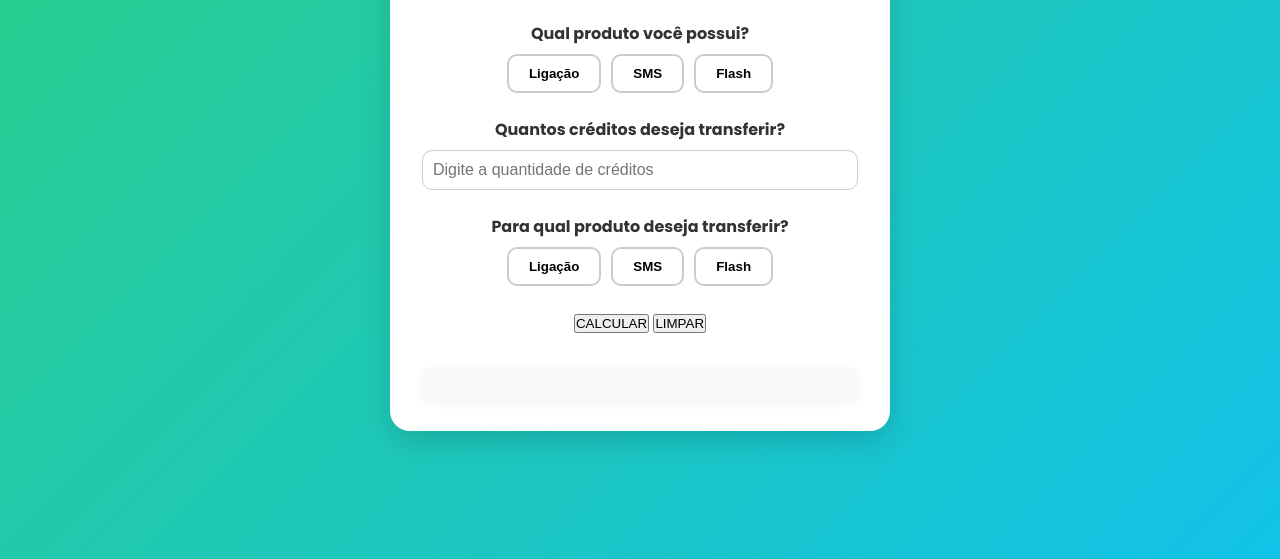
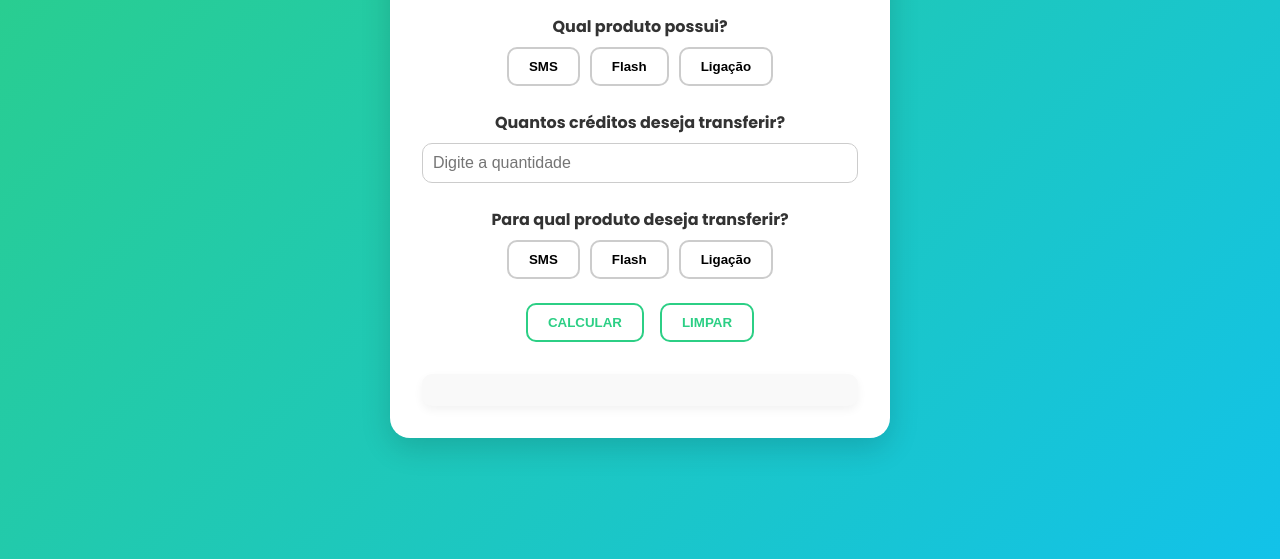
Before and after one commit to AmandaNogueiraa/Conversor-de-crditos, a plain HTML site: page index.html in a window 1280 px wide. Shown: the part 241-800 px from the top of the page. Drawn offline with Linux system fonts and the light colour scheme.

Commit message:
Update index.html

```diff
--- a/index.html
+++ b/index.html
@@ -1,47 +1,47 @@
 <!DOCTYPE html>
-<html lang="pt-BR">
+<html lang="pt-br">
 <head>
   <meta charset="UTF-8" />
-  <meta name="viewport" content="width=device-width, initial-scale=1.0" />
+  <meta name="viewport" content="width=device-width, initial-scale=1.0"/>
   <title>Conversor de Créditos</title>
   <link rel="stylesheet" href="styleconversor.css" />
 </head>
 <body>
-  <div class="container">
+  <main class="container">
     <h1>Conversor de Créditos</h1>
     <p class="subtitulo">Verifique quantos créditos você terá após a troca.</p>
 
     <div class="grupo">
-      <h2>Qual produto você possui?</h2>
-      <div class="botoes" id="origem-group">
-        <button data-type="ligacao">Ligação</button>
+      <h2>Qual produto possui?</h2>
+      <div id="origem-group" class="botoes">
         <button data-type="sms">SMS</button>
         <button data-type="sms_flash">Flash</button>
+        <button data-type="ligacao">Ligação</button>
       </div>
     </div>
 
     <div class="grupo">
       <h2>Quantos créditos deseja transferir?</h2>
-      <input type="number" id="quantidade" placeholder="Digite a quantidade de créditos" />
+      <input type="number" id="quantidade" placeholder="Digite a quantidade" />
     </div>
 
     <div class="grupo">
       <h2>Para qual produto deseja transferir?</h2>
-      <div class="botoes" id="destino-group">
-        <button data-type="ligacao">Ligação</button>
+      <div id="destino-group" class="botoes">
         <button data-type="sms">SMS</button>
         <button data-type="sms_flash">Flash</button>
+        <button data-type="ligacao">Ligação</button>
       </div>
     </div>
 
-    <div class="botoes-acao">
+    <div class="acoes">
       <button onclick="calcular()">CALCULAR</button>
       <button onclick="limpar()">LIMPAR</button>
     </div>
 
-    <div class="resultado" id="resultado"></div>
-  </div>
+    <div id="resultado" class="resultado"></div>
+  </main>
 
-  <script src="scriptconversor.js"></script>
+  <script src="script.js"></script>
 </body>
 </html>
```
